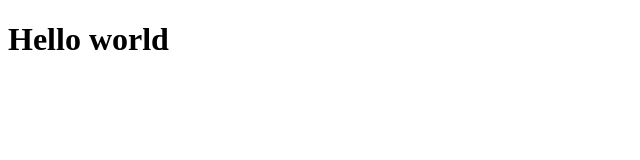
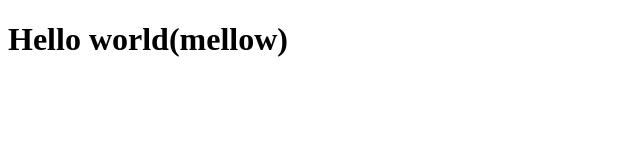
Before and after one commit to waliullahsiam/git_tutorial, a plain HTML site: page two.html in a window 1280 px wide. Shown: the whole page, without its empty margins (0-640 px from the left). Drawn offline with Linux system fonts and the light colour scheme.

Commit message:
added a mellow

```diff
--- a/two.html
+++ b/two.html
@@ -6,6 +6,6 @@
     <title>Document</title>
 </head>
 <body>
-    <h1>Hello world</h1>
+    <h1>Hello world(mellow)</h1>
 </body>
 </html>
```
